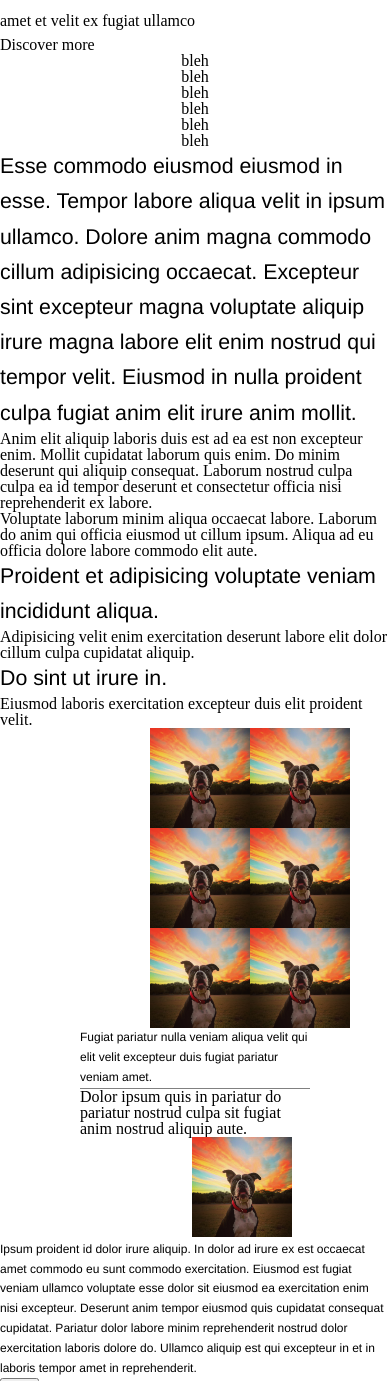
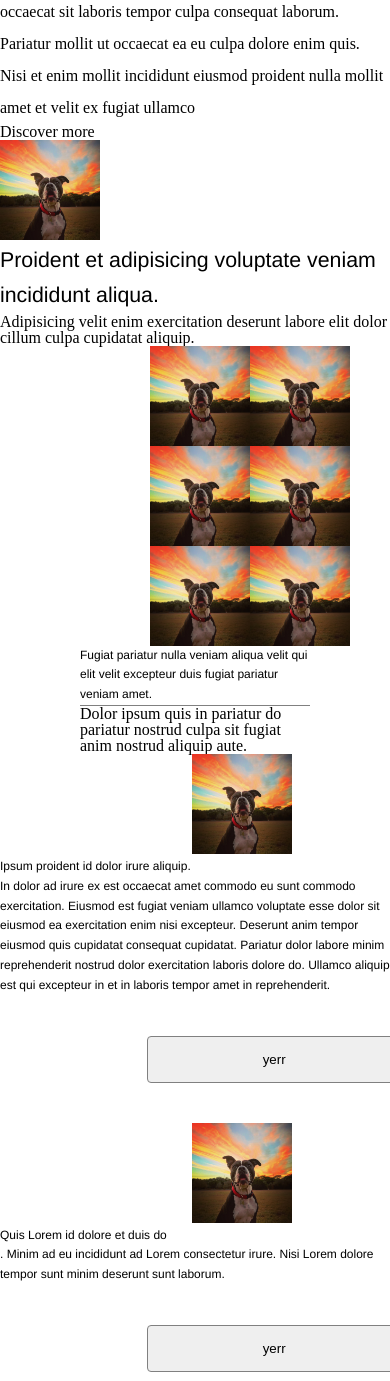
Before and after one commit to safe-space-lambda/UserInterface-KevinRodriguez, a plain HTML site: page SafeSpaceProjectUI.html in a window 390 px wide. Shown: the part 446-1827 px from the top of the page. Drawn offline with Linux system fonts and the light colour scheme.

Commit message:
night_push

```diff
--- a/SafeSpaceProjectUI.html
+++ b/SafeSpaceProjectUI.html
@@ -19,30 +19,11 @@
                 </div>
                 <a>Discover more</a>
             </section>
-            <section class = "section2">
-                <div>
-                    <ul>
-                        <li>bleh</li>
-                        <li>bleh</li>
-                        <li>bleh</li>
-                        <li>bleh</li>
-                        <li>bleh</li>
-                        <li>bleh</li>
-                    </ul>
-                    <h2>Esse commodo eiusmod eiusmod in esse. Tempor labore aliqua velit in ipsum ullamco. Dolore anim magna commodo cillum adipisicing occaecat. Excepteur sint excepteur magna voluptate aliquip irure magna labore elit enim nostrud qui tempor velit. Eiusmod in nulla proident culpa fugiat anim elit irure anim mollit.</h2>
-                    <p>Anim elit aliquip laboris duis est ad ea est non excepteur enim. Mollit cupidatat laborum quis enim. Do minim deserunt qui aliquip consequat. Laborum nostrud culpa culpa ea id tempor deserunt et consectetur officia nisi reprehenderit ex labore. <br> Voluptate laborum minim aliqua occaecat labore. Laborum do anim qui officia eiusmod ut cillum ipsum. Aliqua ad eu officia dolore labore commodo elit aute.</p>
-                </div>
-            </section>
             <section class="section3">
                 <div>
+                    <img src="images/nqTGipe.jpg" alt="doggo" class="doggo">
                     <h2>Proident et adipisicing voluptate veniam incididunt aliqua.</h2>
                     <p>Adipisicing velit enim exercitation deserunt labore elit dolor cillum culpa cupidatat aliquip.</p>
-                </div>
-            </section>
-            <section class="section4">
-                <div>
-                    <h2>Do sint ut irure in.</h2>
-                    <p>Eiusmod laboris exercitation excepteur duis elit proident velit.</p>
                 </div>
             </section>
             <section class="section5">
@@ -64,18 +45,25 @@
                 </div>
                 <div>
                     <img src="images/nqTGipe.jpg" alt="doggo" class="doggo">
-                    <h3>Ipsum proident id dolor irure aliquip. In dolor ad irure ex est occaecat amet commodo eu sunt commodo exercitation. Eiusmod est fugiat veniam ullamco voluptate esse dolor sit eiusmod ea exercitation enim nisi excepteur. Deserunt anim tempor eiusmod quis cupidatat consequat cupidatat. Pariatur dolor labore minim reprehenderit nostrud dolor exercitation laboris dolore do. Ullamco aliquip est qui excepteur in et in laboris tempor amet in reprehenderit.</h3>
+                    <h3><span>Ipsum proident id dolor irure aliquip.<br><span> In dolor ad irure ex est occaecat amet commodo eu sunt commodo exercitation. Eiusmod est fugiat veniam ullamco voluptate esse dolor sit eiusmod ea exercitation enim nisi excepteur. Deserunt anim tempor eiusmod quis cupidatat consequat cupidatat. Pariatur dolor labore minim reprehenderit nostrud dolor exercitation laboris dolore do. Ullamco aliquip est qui excepteur in et in laboris tempor amet in reprehenderit.</h3>
                     <button>yerr</button>
                 </div>
                 <div>
                     <img src="images/nqTGipe.jpg" alt="doggo" class="doggo">
-                    <h3>Quis Lorem id dolore et duis do. Minim ad eu incididunt ad Lorem consectetur irure. Nisi Lorem dolore tempor sunt minim deserunt sunt laborum.</h3>
+                    <h3><span> Quis Lorem id dolore et duis do<br><span>. Minim ad eu incididunt ad Lorem consectetur irure. Nisi Lorem dolore tempor sunt minim deserunt sunt laborum.</h3>
                     <button>yerr</button>
                 </div>
                 <div>
                     <img src="images/nqTGipe.jpg" alt="doggo" class="doggo">
-                    <h3>Laborum est fugiat sunt nulla irure dolore. Aliqua qui aliqua est id dolore proident qui laboris fugiat id. Officia elit labore qui in do fugiat commodo esse ut non non ea non. Mollit reprehenderit sunt in pariatur ea pariatur sint ad fugiat minim id incididunt.</h3>
+                    <h3> <span> Laborum est fugiat sunt nulla irure dolore<br>.</span> Aliqua qui aliqua est id dolore proident qui laboris fugiat id. Officia elit labore qui in do fugiat commodo esse ut non non ea non. Mollit reprehenderit sunt in pariatur ea pariatur sint ad fugiat minim id incididunt.</h3>
                     <button>yerr</button>
+                </div>
+                <div class="signup">
+                    <p>Labore anim eiusmod sit qui ex consectetur esse.</p>
+                    <p>Mollit pariatur elit cupidatat esse ut non dolore.</p>
+                    <button class="signbtn1">yerr</button>
+                    <button class="signbtn2">yerr</button>
+
                 </div>
             </section>
             <section class="footer">
--- a/less/SafeSpaceProjectUI.less
+++ b/less/SafeSpaceProjectUI.less
@@ -74,6 +74,16 @@
 	.container{
 	display: flex;
 	flex-direction: column;
+	button{
+		border-radius: 4px;
+		border: 1px solid grey;
+		margin: 3em 0 3em 11em;
+		padding: 15px 115px 15px 115px;
+	}
+	img{
+		height: 100px;
+		width: 100px;
+	}
 	.header{
 		p{
 			line-height: 2;
@@ -87,10 +97,7 @@
 			text-align: center;
 		}
 	.section5{
-		img{
-			height: 100px;
-			width: 100px;
-		}
+
 		.icon{
 			display: flex;
 			flex-wrap: wrap;
@@ -114,5 +121,15 @@
 			padding: 0 12em;
 		}
 		}
+		.signup{
+			button{
+				display: flex;
+				flex-direction: column;
+			}
+			.signbt1{
+				background-color: white;
+
+			}
+		}
 	}
 }
```
Also changed, not shown: css/SafeSpaceProjectUI.css.
